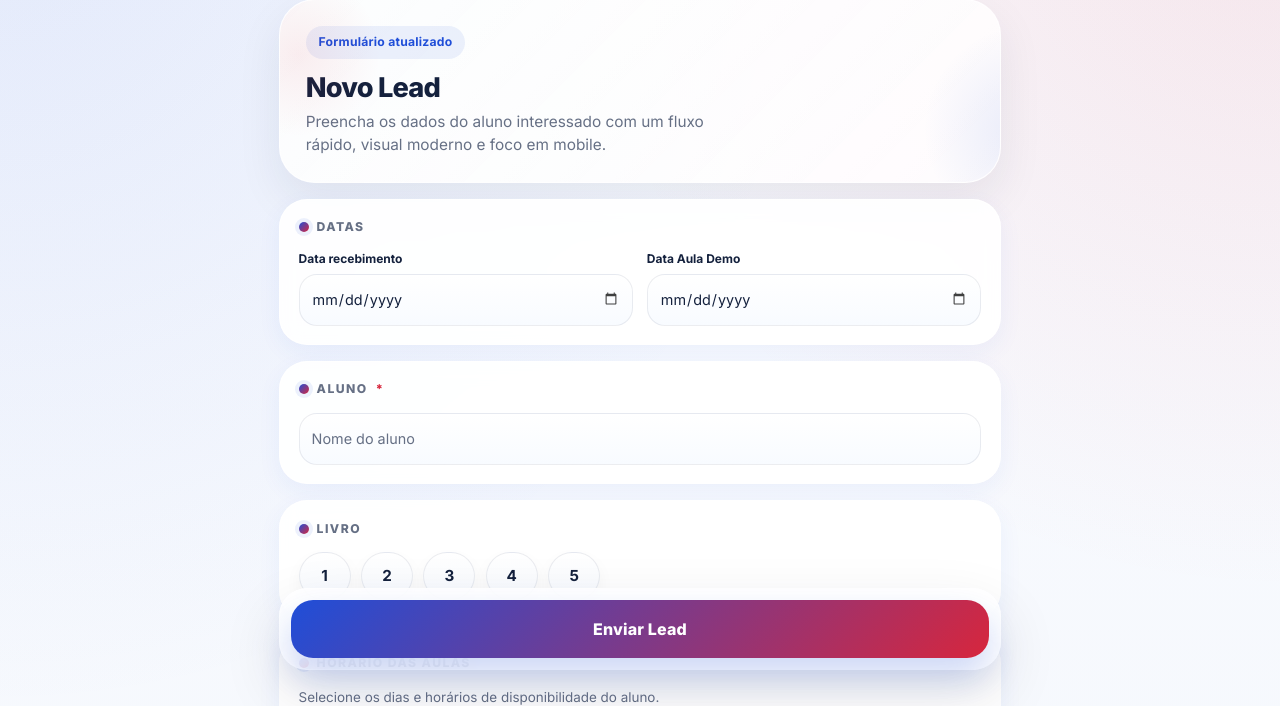
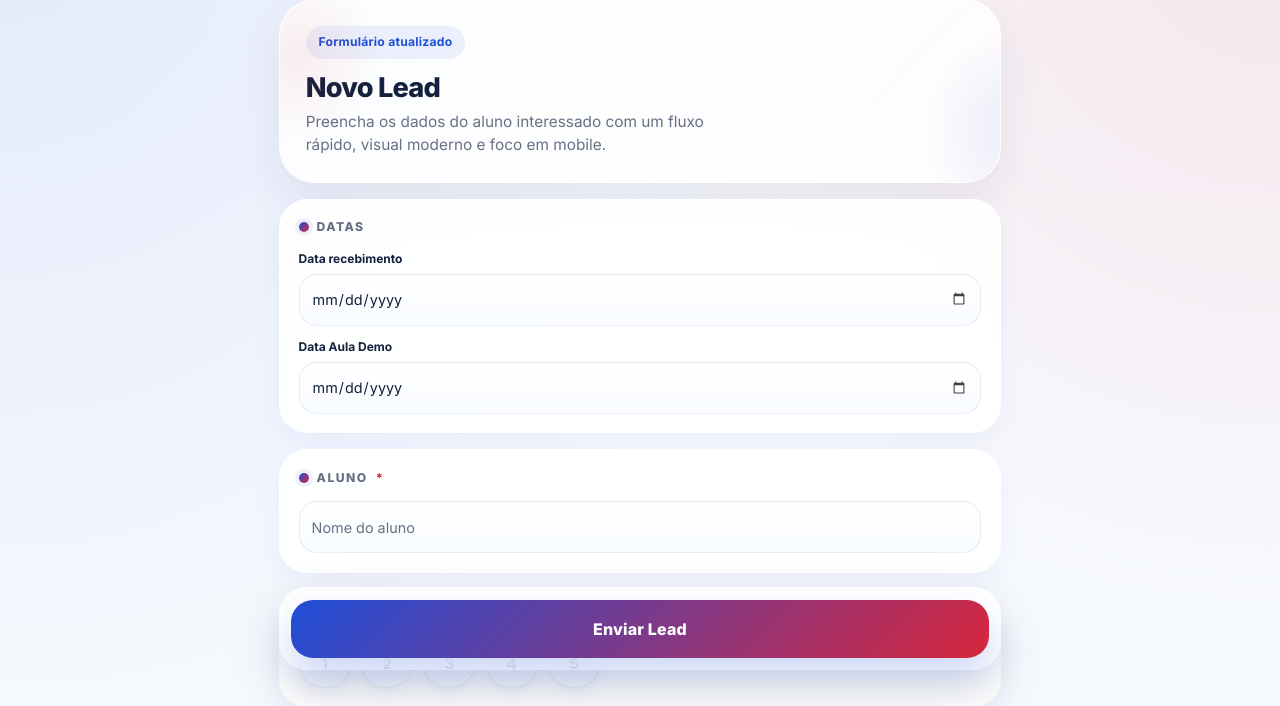
Before and after one commit to Guijss91/aula-experimental_TOP, a Flask app: page / in a window 1280 px wide. Shown: the part 114-820 px from the top of the page. Run offline with Flask 3, Linux system fonts and the light colour scheme.

Commit message:
Refactor layout styles in index.html
Removed commented-out grid styles and adjusted min-width properties for better layout control.

```diff
--- a/templates/index.html
+++ b/templates/index.html
@@ -263,7 +263,7 @@
       padding: 1rem;
       box-shadow: var(--shadow-sm);
       backdrop-filter: blur(10px);
-      min-width: 0; /* Previne expansão além da tela */
+      min-width: 0;
     }
 
     .section-label {
@@ -288,13 +288,6 @@
       flex: 0 0 10px;
     }
 
-    /* GRID 2 (Lado a lado, inclusive no mobile, para datas serem menores) */
-    .field-grid-2 {
-      display: grid;
-      grid-template-columns: 1fr 1fr;
-      gap: 0.85rem;
-    }
-
     .field-grid-city {
       display: grid;
       grid-template-columns: 88px 1fr;
@@ -303,7 +296,7 @@
     }
 
     .field-wrap {
-      min-width: 0; /* Essencial para que os campos obedeçam o limite do grid */
+      min-width: 0;
     }
 
     .field-wrap label {
@@ -325,7 +318,7 @@
       border-radius: 18px;
       min-height: 52px;
       padding: 0.85rem 0.75rem;
-      font-size: 0.9rem; /* Levemente menor para caber melhor em lado a lado */
+      font-size: 0.9rem;
       transition: 180ms ease;
       box-shadow: inset 0 1px 0 rgba(255,255,255,0.85);
     }
@@ -590,7 +583,7 @@
       background: linear-gradient(135deg, var(--blue), var(--blue-strong));
       color: #fff;
       padding: 0.85rem 1.25rem;
-      border-radius: 999px;
+      border-radius: 9999px;
       font-size: 0.88rem;
       font-weight: 700;
       z-index: 9999;
@@ -681,11 +674,11 @@
 
     <form id="leadForm" novalidate class="form-stack">
 
-      <!-- Datas -->
+      <!-- Datas (Corrigidas para ficarem uma embaixo da outra) -->
       <section class="section-card">
         <p class="section-label">Datas</p>
 
-        <div class="field-grid-2">
+        <div style="display: flex; flex-direction: column; gap: 0.85rem;">
           <div class="field-wrap">
             <label for="dataLead">Data recebimento</label>
             <input type="date" id="dataLead" name="dataLead" class="field-input">
```
